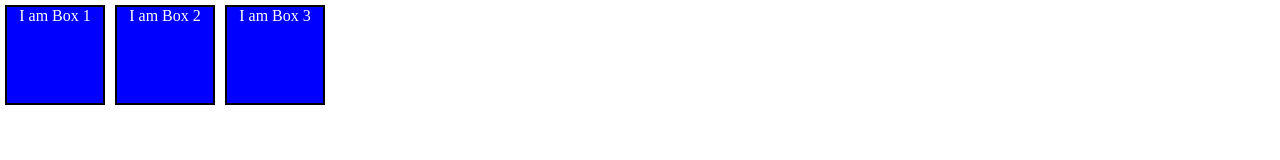
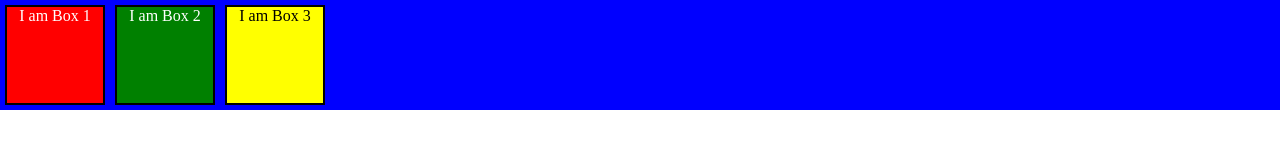
Before and after one commit to Queisme/Flexbox, a plain HTML site: page index.html in a window 1280 px wide. Drawn offline with Linux system fonts and the light colour scheme.

Commit message:
Changed css boxes background colors

```diff
--- a/style.css
+++ b/style.css
@@ -6,6 +6,7 @@
 
 .container {
     display: flex;
+    background: blue;
 }
 
 .box1,
@@ -21,13 +22,15 @@
 }
 
 .box1 {
-
+    background: red;
 }
 
 .box2 {
+    background: green;
 
 }
 
 .box3 {
-
+    background: yellow;
+    color: black;
 }
```
